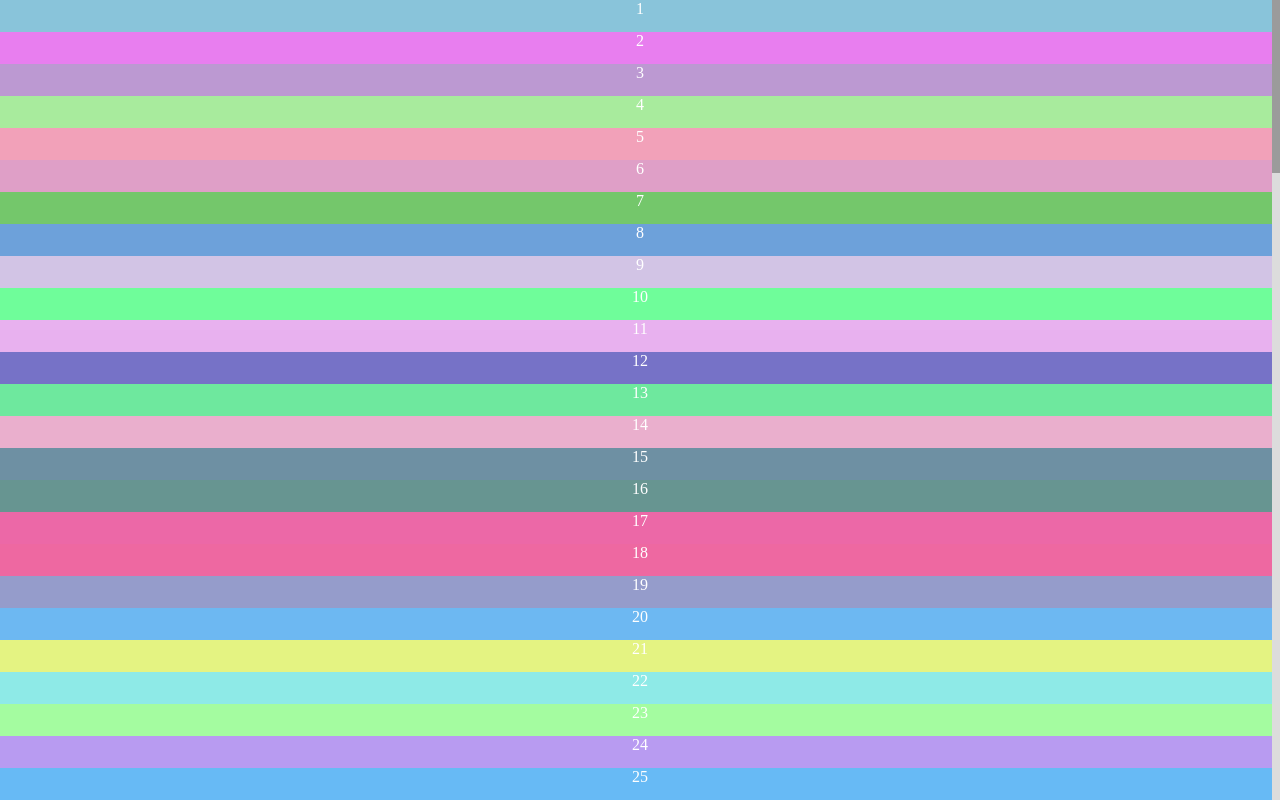
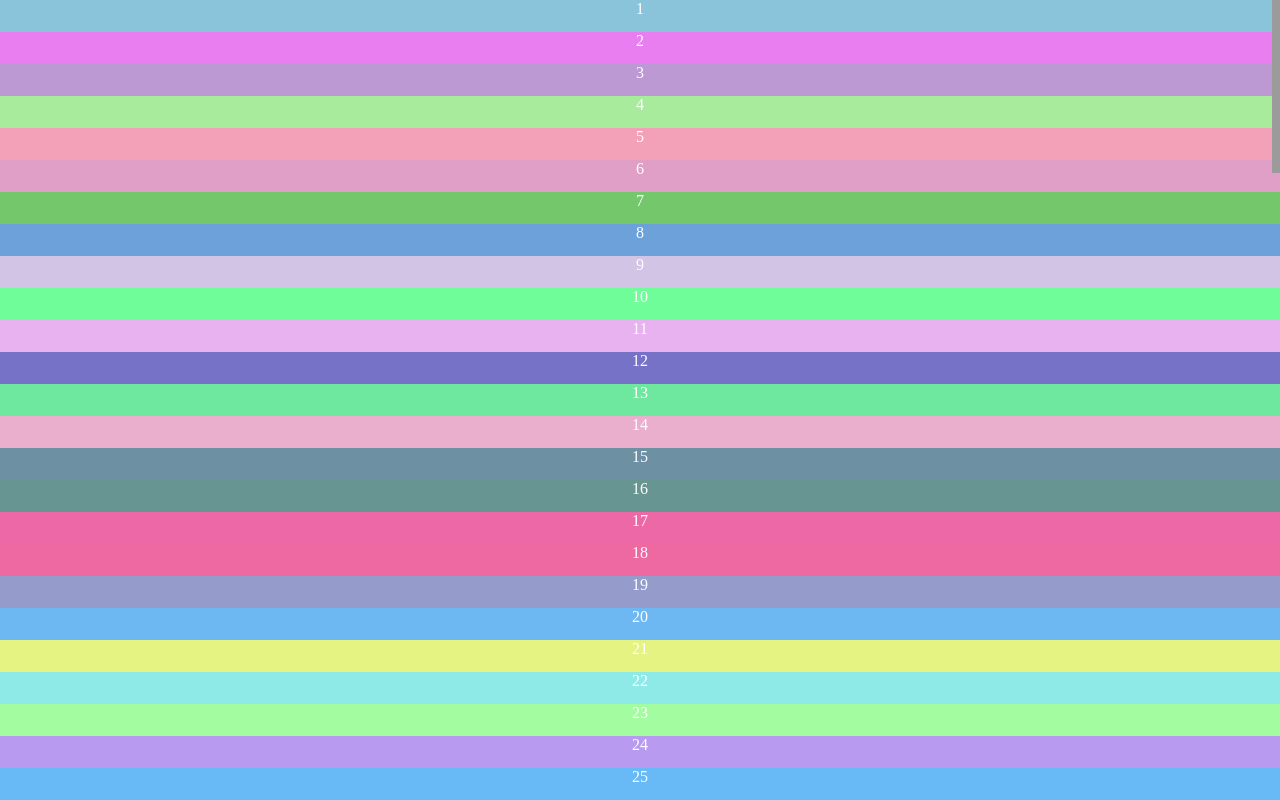
Before and after one commit to asahiP/vue-acceptable-scroller, a Vue app: page / in a window 1280 px wide. Built offline with nearby package versions, Linux system fonts and the light colour scheme.

Commit message:
更新组件注册方式

```diff
--- a/src/App.vue
+++ b/src/App.vue
@@ -6,7 +6,7 @@
         }" v-text="i"></div>
     <div style="width: 100%; height: 500px">
       <Scroller>
-        <div v-for="i in 10" :key="i" :style="{
+        <div v-for="i in num" :key="i" :style="{
           background: `rgb(${Math.random() * 156 + 100}, ${Math.random() * 156 + 100}, ${Math.random() * 156 + 100})`
         }" v-text="i"></div>
       </Scroller>
@@ -17,13 +17,8 @@
 
 <script lang="ts">
 import { Component, Vue } from 'vue-property-decorator'
-import Scroller from './components/Scroller.vue'
 
-@Component({
-  components: {
-    Scroller,
-  },
-})
+@Component
 export default class App extends Vue {
   num: number = 100
 }
--- a/src/components/Scroller.vue
+++ b/src/components/Scroller/Scroller.vue
@@ -48,8 +48,8 @@
 
 <script lang="ts">
 import { Component, Vue, Prop, Watch } from 'vue-property-decorator'
-import { getAbsPosition } from '../assets/lib/getAbsPosition'
-import animate from '../assets/lib/animate'
+import { getAbsPosition } from './lib/getAbsPosition'
+import animate from './lib/animate'
 
 interface IDefaultOption {
   [key: string]: any,
@@ -110,7 +110,7 @@ interface IscrollerStyle {
 
 @Component
 export default class Scroller extends Vue {
-  @Prop({ required: false, default: () => ({}) }) customOption!: ICustomOption
+  customOption: ICustomOption = {}
 
   defaultScrollerSliderWeight: number = 8
   defaultScrollerContainerStyle = {
@@ -760,6 +760,8 @@ export default class Scroller extends Vue {
     $nextTick(() => {
       callback()
     })
+
+    this.customOption = (Vue as any).$Scroller.option
   }
 }
 </script>
--- /dev/null
+++ b/src/components/Scroller/index.js
@@ -0,0 +1,8 @@
+import Scroller from './Scroller.vue'
+
+export default function (Vue, option = {}) {
+  Vue.component('Scroller', Scroller)
+  Vue.$Scroller = {
+    option
+  }
+}
--- /dev/null
+++ b/src/components/Scroller/index.ts
@@ -0,0 +1,8 @@
+import Scroller from './Scroller.vue'
+
+export default function (Vue: any, option: any = {}) {
+  Vue.component('Scroller', Scroller)
+  Vue.$Scroller = {
+    option
+  }
+}
--- a/src/main.ts
+++ b/src/main.ts
@@ -1,7 +1,13 @@
 import Vue from 'vue'
 import App from './App.vue'
+import Scroller from './components/Scroller'
 
 Vue.config.productionTip = false
+
+Vue.use(Scroller, {
+  scrollerBarStyleX: { background: 'transparent' },
+  scrollerBarStyleY: { background: 'transparent' },
+})
 
 new Vue({
   render: h => h(App),
```
Also changed, not shown: src/components/Scroller/lib/animate.ts (renamed from src/assets/lib/animate.ts), src/components/Scroller/lib/getAbsPosition.ts (renamed from src/assets/lib/getAbsPosition.ts), 1 other file (tests, documents, lock files or other folders).
